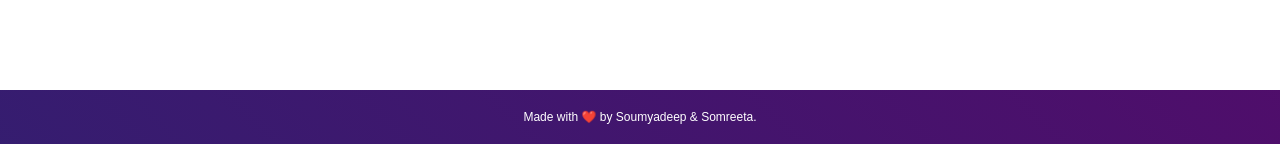
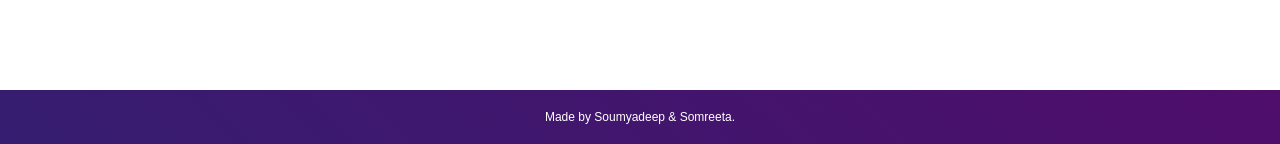
Before and after one commit to vr620/freelance, a Flask app: page / in a window 1280 px wide. Shown: the part 656-800 px from the top of the page. Run offline with Flask 2, Linux system fonts and the light colour scheme; parts of the project's set-up code (start-up, migrations or seed data) failed here and were passed over; some libraries are stand-ins or nearby versions.

Commit message:
Add files via upload

```diff
--- a/templates/index.html
+++ b/templates/index.html
@@ -46,7 +46,7 @@
 
         <!-- Footer -->
        <div class='footer'>
-           <p class='footer-description'>Made with ❤️ by Soumyadeep & Somreeta.</p>
+           <p class='footer-description'>Made by Soumyadeep & Somreeta.</p>
        </div>
     </body>
 </html>
--- a/templates/result.html
+++ b/templates/result.html
@@ -19,12 +19,12 @@
 
 		<!-- Result -->
 		<div class="results">
-				<h1>Prediction: {{ prediction }} Rupees  </h1>
+				<h1>Prediction: {{ prediction }} lakh  </h1>
 		</div>
 
 		<!-- Footer -->
        <div class='footer'
-           <p class='footer-description'>Made with ❤️ by Soumyadeep & Somreeta.</p>
+           <p class='footer-description'>Made by Soumyadeep & Somreeta.</p>
        </div>
 
 	</body>
```
